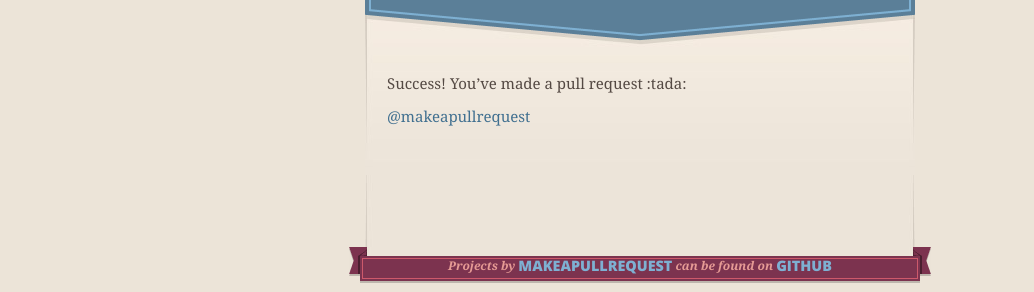
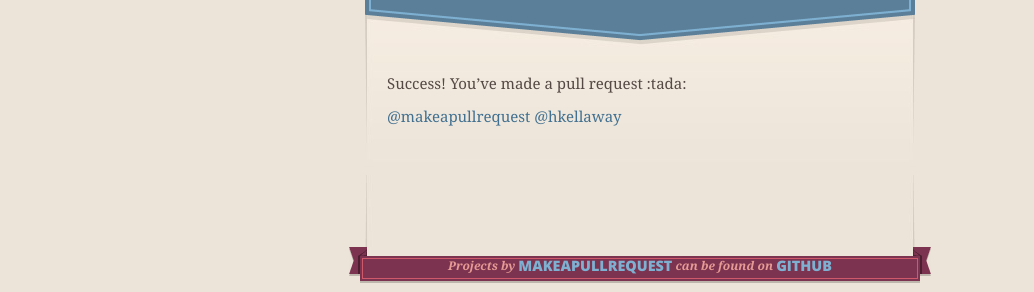
Before and after one commit to MakeAPullRequest/makeapullrequest.github.io, a Jekyll site: the page built from contributors/index.md, in a window 1280 px wide. Shown: the part 207-499 px from the top of the page, without its empty margins (0-1034 px from the left). Built offline with Jekyll 4.4.1, drawn with Linux system fonts in a browser that asks for light colours.

Commit message:
Added my username

```diff
--- a/_data/contributors.yml
+++ b/_data/contributors.yml
@@ -1 +1,2 @@
 - username: makeapullrequest
+- username: hkellaway
```
